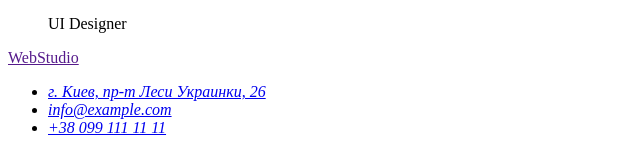
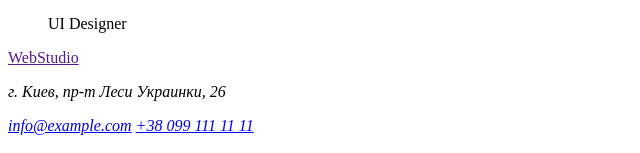
Before and after one commit to OksanaKrut/goit-markup-hw-01., a plain HTML site: page index.html in a window 1280 px wide. Shown: the part 1981-2134 px from the top of the page, without its empty margins (0-640 px from the left). Drawn offline with Linux system fonts and the light colour scheme.

Commit message:
changed footer

```diff
--- a/index.html
+++ b/index.html
@@ -98,11 +98,9 @@
 <footer>
     <a href="">WebStudio</a>
     <address>
-        <ul>
-            <li><a href="https://goo.gl/maps/tsUh6NSDjoguE2g39">г. Киев, пр-т Леси Украинки, 26</a></li>
-            <li><a href="mailto:info@example.com">info@example.com</a></li>
-            <li><a href="tel:+380991111111">+38 099 111 11 11</a></li>
-        </ul>
+        <p>г. Киев, пр-т Леси Украинки, 26</p>
+        <a href="mailto:info@example.com">info@example.com</a>
+        <a href="tel:+380991111111">+38 099 111 11 11</a>
     </address>
 </footer>
 
```
